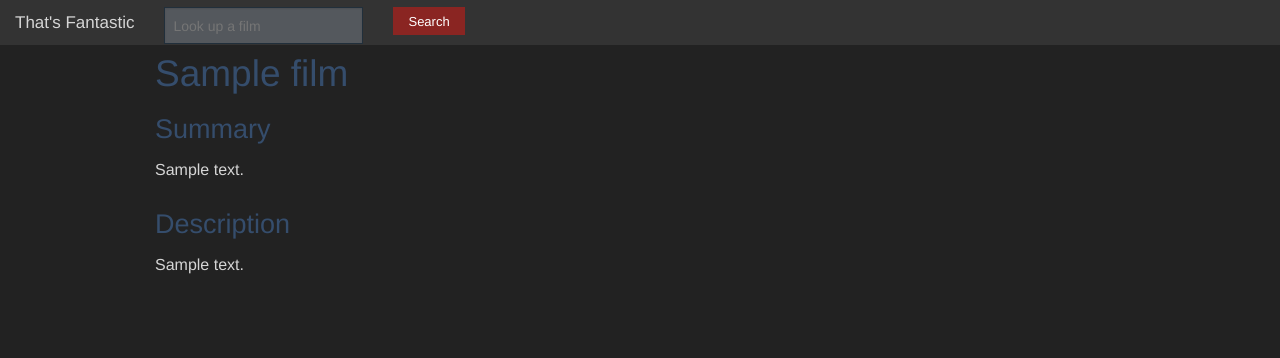
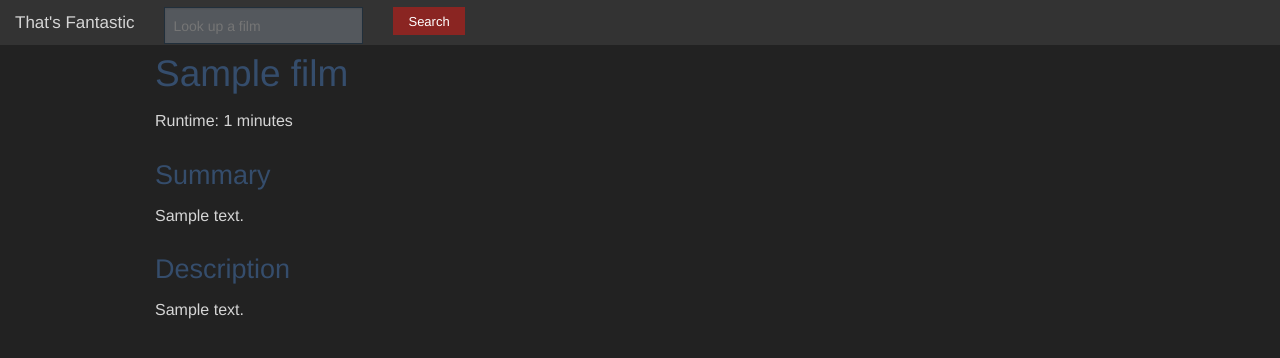
Before and after one commit to kidaa/thatsfantastic, a Django app: a page that uses thatsfantastic/templates/thatsfantastic/film_detail.html in a window 1280 px wide. Shown: the top 358 px of the page. Run offline with Django 3.2, Linux system fonts and the light colour scheme; tables that the repository leaves empty hold one stand-in row (values such as "Sample post"); parts of the project's set-up code (start-up, migrations or seed data) failed here and were passed over.

Commit message:
Add runtime

```diff
--- a/thatsfantastic/templates/thatsfantastic/film_detail.html
+++ b/thatsfantastic/templates/thatsfantastic/film_detail.html
@@ -3,6 +3,7 @@
     <div class="row">
         <div class="columns">
             <h2>{{ object.title }}</h2>
+            <p>Runtime: {{ object.runtime }} minutes</p>
         </div>
     </div>
     <section class="row">
@@ -11,10 +12,12 @@
             {{ object.summary|linebreaks }}
         </div>
     </section>
+    {% if object.long_description %}
     <section class="row">
         <div class="columns">
             <h3>Description</h3>
             {{ object.long_description|linebreaks }}
         </div>
     </section>
+    {% endif %}
 {% endblock content %}
```
